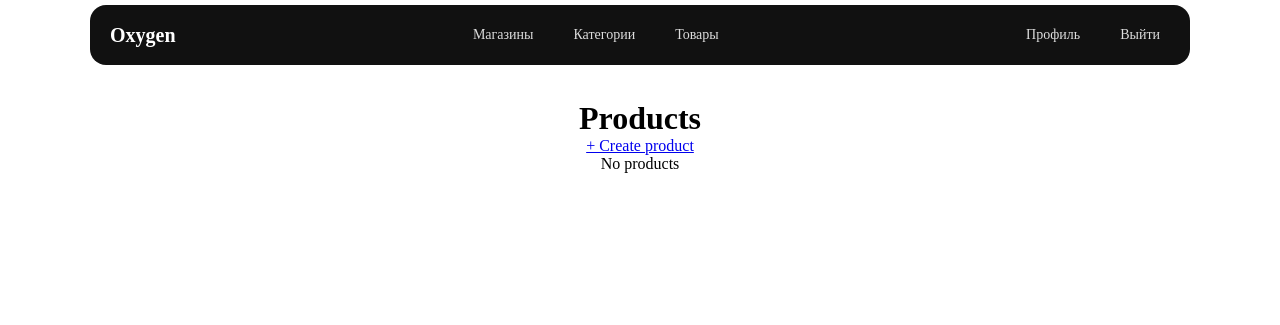
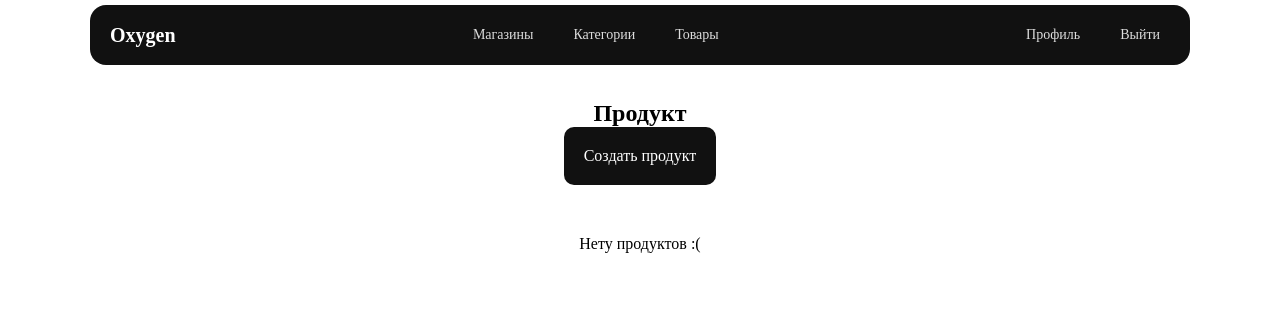
Before and after one commit to TouhruCreative/Oxygen, a Django app: page / in a window 1280 px wide. Shown: the top 325 px of the page. Run offline with Django 5.2, Linux system fonts and the light colour scheme; data that the repository does not hold is empty; parts of the project's set-up code (start-up, migrations or seed data) failed here and were passed over.

Commit message:
FINNILY: Complete base disign site

```diff
--- a/OxygenBD/shops/views.py
+++ b/OxygenBD/shops/views.py
@@ -1,6 +1,7 @@
 from django.shortcuts import render, redirect, get_object_or_404
 from django.contrib.auth.decorators import login_required
 from .models import Shop
+from catalog.models import Product
 
 def shop_list_view(request):
     shops = Shop.objects.all()
@@ -11,9 +12,10 @@ def shop_list_view(request):
 
 def shop_detail_view(request, pk):
     shop = get_object_or_404(Shop, id=pk)
-
+    products = Product.objects.filter(shop=shop)
     return render(request, "shops/shop_detail.html", {
-        "shop": shop
+        "shop": shop,
+        "products": products
     })
 
 @login_required
--- /dev/null
+++ b/OxygenBD/static/category/styles/productlist.css
@@ -0,0 +1,15 @@
+.create {
+    display: inline-block;
+    padding: 10px 20px;
+    border-radius: 10px;
+    background: #111;
+    color: white;
+    text-decoration: none;
+    transition: 0.3s;
+    padding: 20px;
+}
+ul {
+    list-style: none;
+    padding: 0;
+    margin: 0;
+}
--- a/OxygenBD/static/global/base.css
+++ b/OxygenBD/static/global/base.css
@@ -71,6 +71,7 @@ body {
 
 /* UI */
 .card {
+    margin-top:20px;
     background: #fff;
     border-radius: 16px;
     padding: 30px;
@@ -86,7 +87,8 @@ body {
 }
 
 .button {
-    margin-top: 50px;
+    text-decoration: none;
+    margin-top: 20px;
     width: 100%;
     padding: 20px;
     border-radius: 10px;
@@ -94,3 +96,14 @@ body {
     background: #111;
     color: white;
 }
+
+.create {
+    display: inline-block;
+    padding: 10px 20px;
+    border-radius: 10px;
+    background: #111;
+    color: white;
+    text-decoration: none;
+    transition: 0.3s;
+    padding: 20px;
+}
--- a/OxygenBD/static/users/styles/profile.css
+++ b/OxygenBD/static/users/styles/profile.css
@@ -13,6 +13,10 @@
 }
 
 .profile-info {
+    background: #e7e4e4;
+    border-radius: 16px;
+    padding: 30px;
+    box-shadow: 0 10px 30px rgba(0,0,0,0.1);
     text-align: left;
     margin-bottom: 25px;
 }
--- a/OxygenBD/templates/base.html
+++ b/OxygenBD/templates/base.html
@@ -5,7 +5,7 @@
     <meta charset="UTF-8">
     <title>{% block title %}Oxygen{% endblock %}</title>
 
-    <link rel="stylesheet" href="{% static 'global/base.css' %}?v=2">
+    <link rel="stylesheet" href="{% static 'global/base.css' %}?v=2.71">
     {% block styles %}{% endblock %}
 </head>
 <body>
--- a/OxygenBD/templates/catalog/product_form.html
+++ b/OxygenBD/templates/catalog/product_form.html
@@ -11,6 +11,7 @@
     <button type="submit">Save</button>
 </form>
 
+
 <a href="{% url 'catalog:product_list' %}">Back</a>
 
 {% endblock %}
--- a/OxygenBD/templates/catalog/product_list.html
+++ b/OxygenBD/templates/catalog/product_list.html
@@ -1,29 +1,28 @@
 {% extends "base.html" %}
+{% load static%}
+{% block styles %}
+<link rel="stylesheet" href="{% static 'category/styles/productlist.css' %}?v=2.6">
+{% endblock %}
 
 {% block content %}
 
-<h1>Products</h1>
+<h2>Продукт</h2>
 
-<a href="{% url 'catalog:product_create' %}">+ Create product</a>
-<style>
-    ul {
-    list-style: none; /* Убирает точки */
-    padding: 0;       /* Убирает отступы слева */
-    margin: 0;        /* Убирает внешние отступы */
-}
-</style>
-<ul >
+<a href="{% url 'catalog:product_create' %}" class="create">Создать продукт</a>
+<div style="margin-top: 50px;">
+<div style="display: block; grid-template-colums: repeat(3,auto);">
     {% for product in products %}
-        <li>
+        <div>
             <div class="card">
-            <a href="{% url 'catalog:product_detail' product.pk %}">
-                {{ product.name }}
-            </a>
+                <h3>{{ product.name }}</h3>
+                <div style="display:flex;">
+                <a href="{% url 'catalog:product_detail' product.pk %}" class="button">открыть</a>
+                </div>
+            </div>
         </div>
-        </li>
     {% empty %}
-        <p>No products</p>
+        <p>Нету продуктов :(</p>
     {% endfor %}
-</ul>
-
+    </div>
+</div>
 {% endblock %}
--- a/OxygenBD/templates/shops/shop_detail.html
+++ b/OxygenBD/templates/shops/shop_detail.html
@@ -3,7 +3,8 @@
 {% block title %}{{ shop.name }}{% endblock %}
 
 {% block content %}
-<a href="{% url 'shop_list' %}" class="link">← Назад</a>
+<a href="{% url 'shop_list' %}" class="button">Назад</a>
+
 <div class="card">
 
     <h2>{{ shop.name }}</h2>
@@ -25,7 +26,9 @@
         <div class="card">
             <h3>{{ product.name }}</h3>
             <p>{{ product.description|truncatechars:100 }}</p>
+        </br>
             <p>Цена: {{ product.price }}</p>
+            <a href="{% url 'catalog:product_detail' product.pk %}" class="button">открыть</a>
         </div>
     {% empty %}
         <p>Товаров нет</p>
--- a/OxygenBD/templates/users/profile.html
+++ b/OxygenBD/templates/users/profile.html
@@ -4,7 +4,7 @@
 {% block title %}Профиль{% endblock %}
 
 {% block styles %}
-<link rel="stylesheet" href="{% static 'users/styles/profile.css' %}">
+<link rel="stylesheet" href="{% static 'users/styles/profile.css' %}?v=2.71">
 {% endblock %}
 
 {% block content %}
```
Also changed, not shown: OxygenBD/static/category/styles/list.css (added, +15 -0 lines), OxygenBD/templates/catalog/category_list.html (+22 -19 lines), OxygenBD/templates/catalog/product_detail.html (+13 -6 lines), OxygenBD/templates/shops/shop_list.html (+3 -4 lines).
